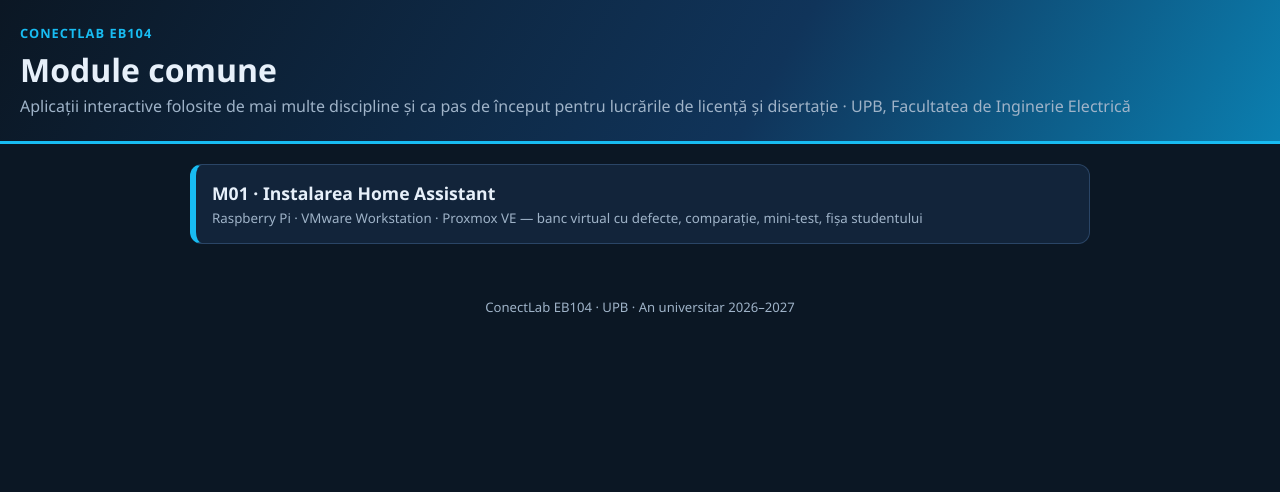
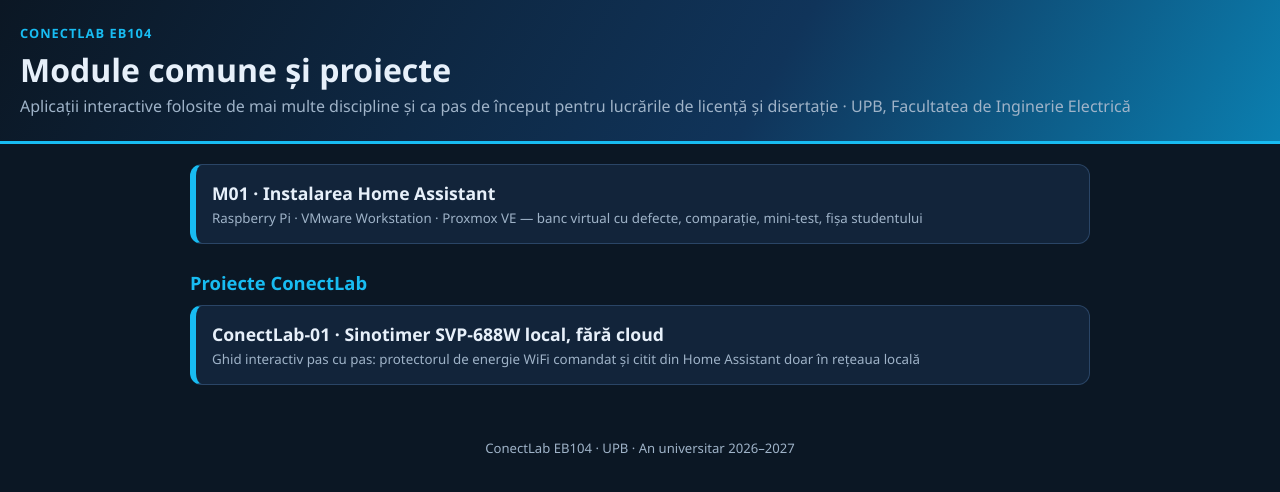
Before and after one commit to argatuflorin/CONECTLAB, a plain HTML site: page index.html in a window 1280 px wide. Drawn offline with Linux system fonts and the light colour scheme.

Commit message:
CONECTLAB: portal cu secțiunea Proiecte ConectLab (ConectLab-01 Sinotimer)
Co-Authored-By: Claude Opus 5.5 <noreply@anthropic.com>
Claude-Session: https://claude.ai/code/session_01BfH4SzPZneo4MXMqNUnoLm

```diff
--- a/index.html
+++ b/index.html
@@ -21,7 +21,7 @@
 <body>
 <header>
   <div class="tag">CONECTLAB EB104</div>
-  <h1>Module comune</h1>
+  <h1>Module comune și proiecte</h1>
   <p>Aplicații interactive folosite de mai multe discipline și ca pas de început pentru lucrările de licență și disertație · UPB, Facultatea de Inginerie Electrică</p>
 </header>
 <main>
@@ -29,6 +29,11 @@
     <b>M01 · Instalarea Home Assistant</b>
     <small>Raspberry Pi · VMware Workstation · Proxmox VE — banc virtual cu defecte, comparație, mini-test, fișa studentului</small>
   </a>
+  <h2 style="margin:26px 0 10px;font-size:1.15rem;color:#18bcf2">Proiecte ConectLab</h2>
+  <a class="card" href="https://conectlab-upb.github.io/ConectLab-01-Sinotimer-Local/">
+    <b>ConectLab-01 · Sinotimer SVP-688W local, fără cloud</b>
+    <small>Ghid interactiv pas cu pas: protectorul de energie WiFi comandat și citit din Home Assistant doar în rețeaua locală</small>
+  </a>
 </main>
 <footer>ConectLab EB104 · UPB · An universitar 2026–2027</footer>
 </body>
```
Also changed, not shown: 1 other file.
